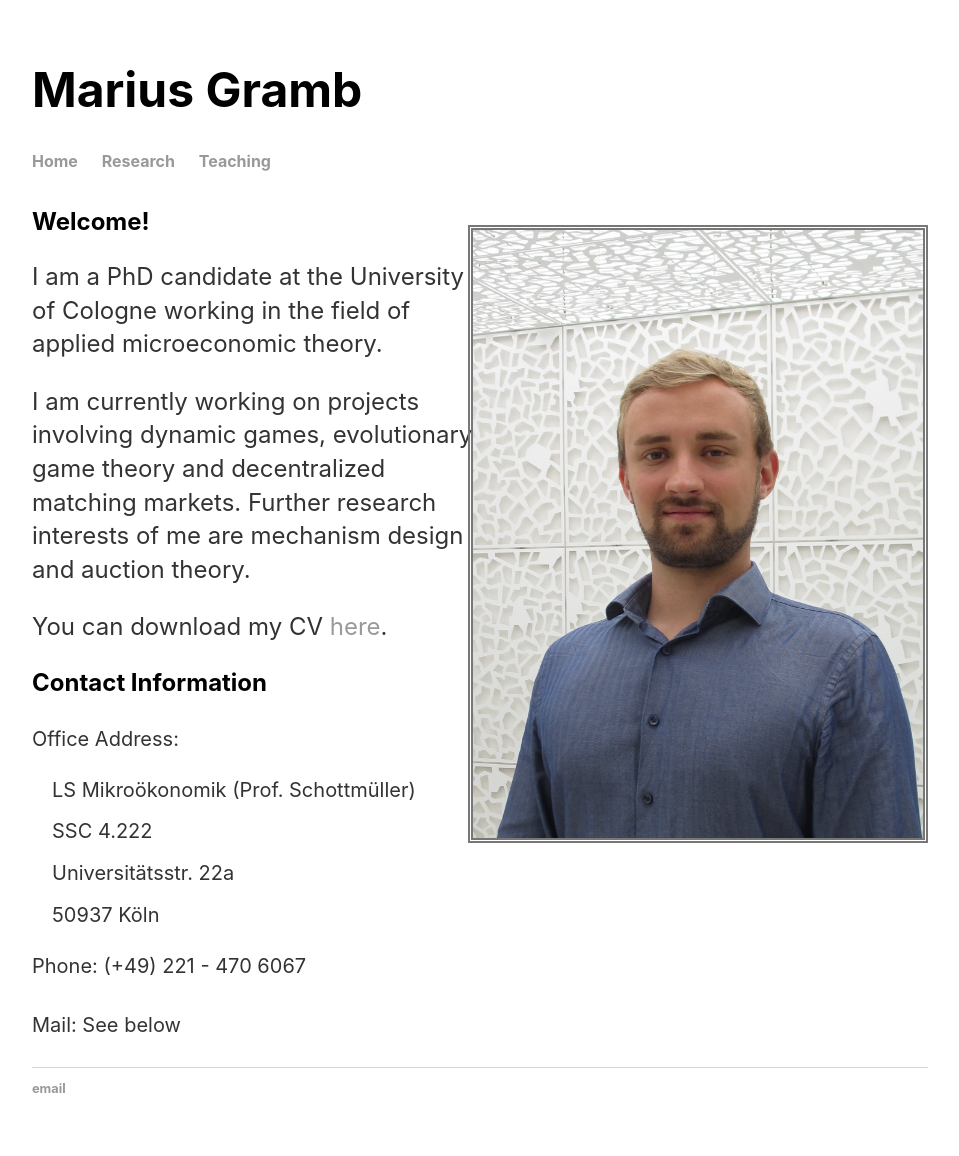
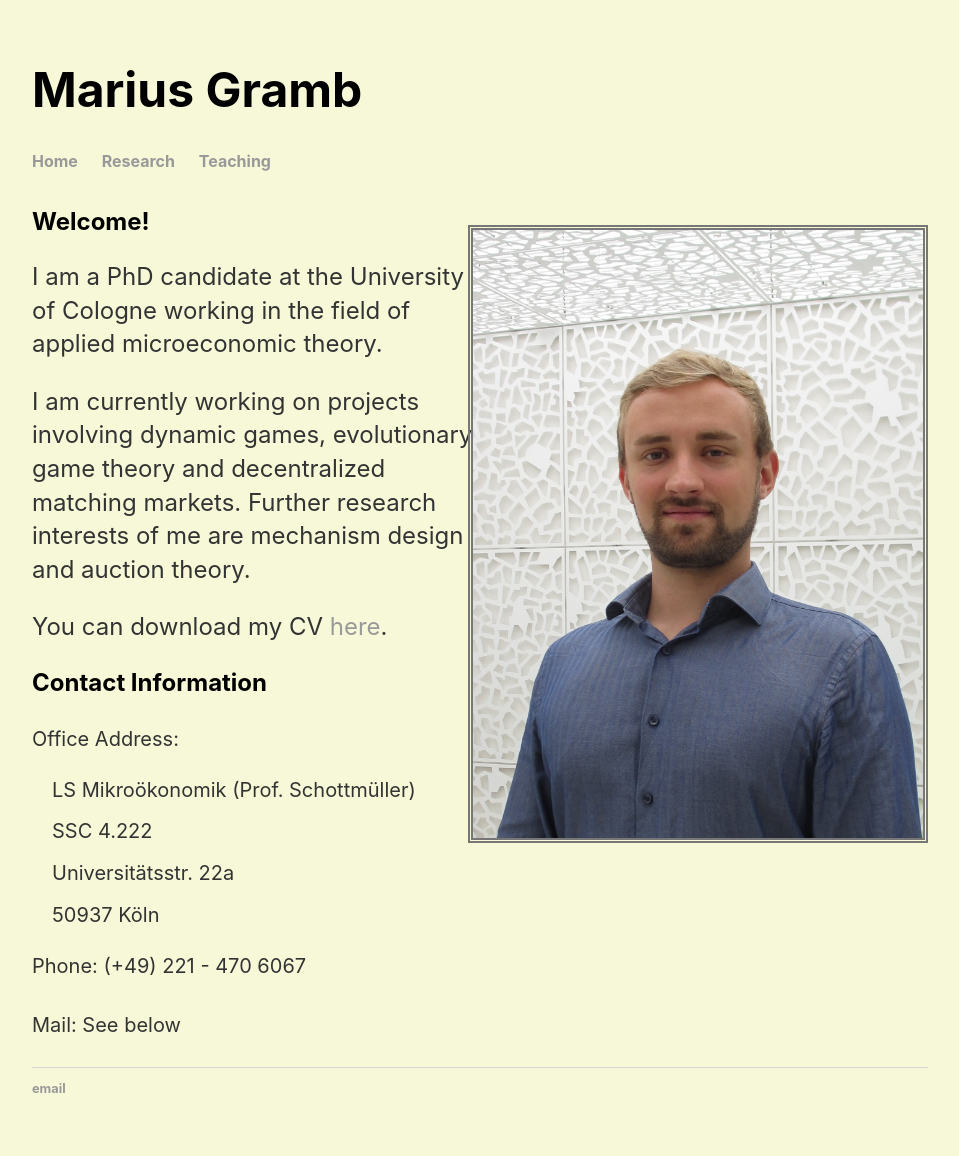
Before and after one commit to mariusgramb/mariusgramb.github.io, a Jekyll site: the page built from index.html, in a window 1280 px wide. Shown: the whole page, without its empty margins (160-1119 px from the left). Built offline with Jekyll 4.4.1, drawn with Linux system fonts in a browser that asks for light colours.

Commit message:
Update home.css

```diff
--- a/css/home.css
+++ b/css/home.css
@@ -1,7 +1,8 @@
 body {
     margin: 60px auto;
     width: 70%;
-   font-family: -apple-system, BlinkMacSystemFont, "Avenir Next", Avenir, "Nimbus Sans L", Roboto, "Noto Sans", "Segoe UI", Arial, Helvetica, "Helvetica Neue", sans-serif;
+    font-family: -apple-system, BlinkMacSystemFont, "Avenir Next", Avenir, "Nimbus Sans L", Roboto, "Noto Sans", "Segoe UI", Arial, Helvetica, "Helvetica Neue", sans-serif;
+    background-color: #F7F8D8;
 }
 nav ul, footer ul {
     font-family:-apple-system, BlinkMacSystemFont, "Avenir Next", Avenir, "Nimbus Sans L", Roboto, "Noto Sans", "Segoe UI", Arial, Helvetica, "Helvetica Neue", sans-serif;
```
